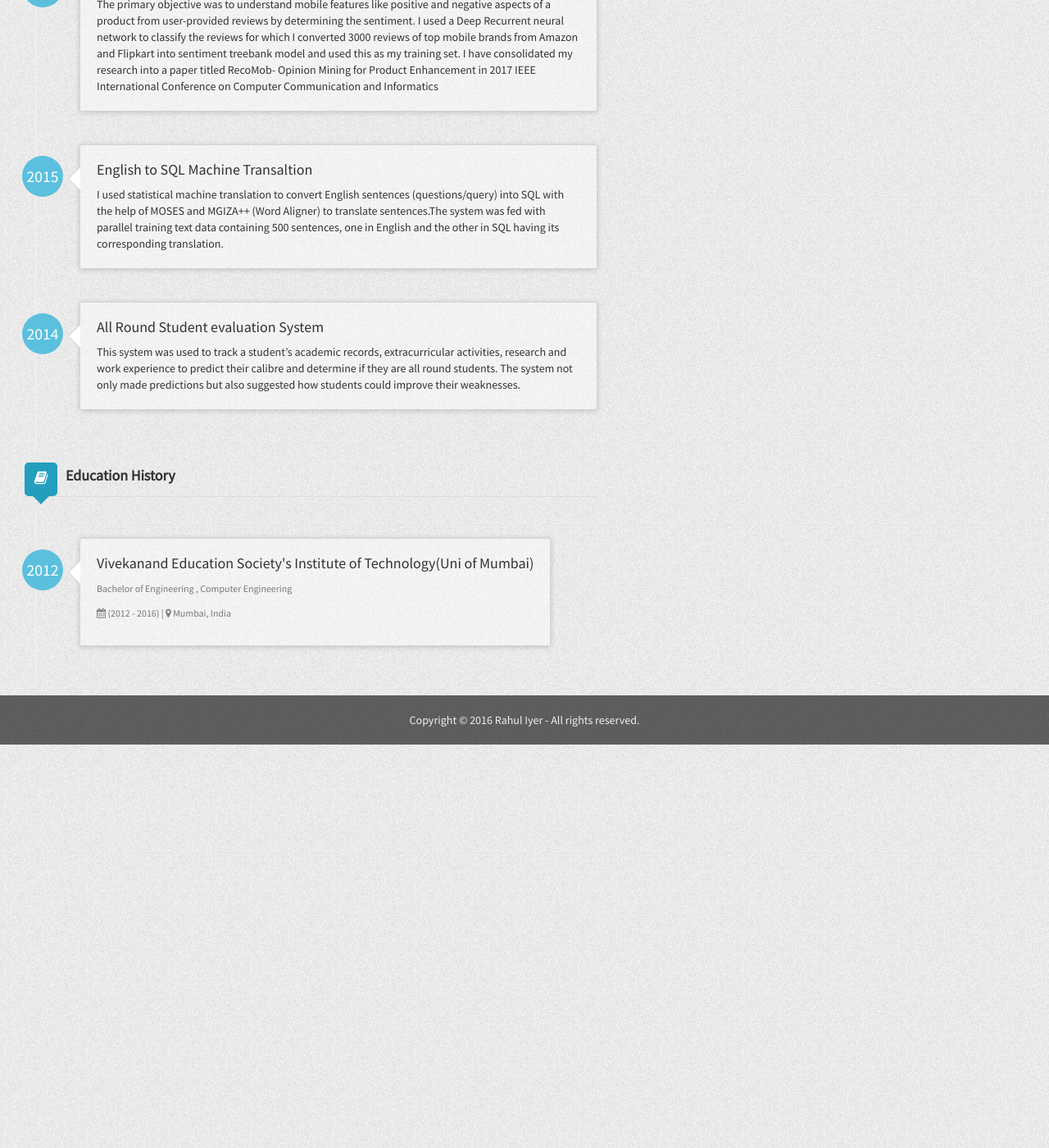
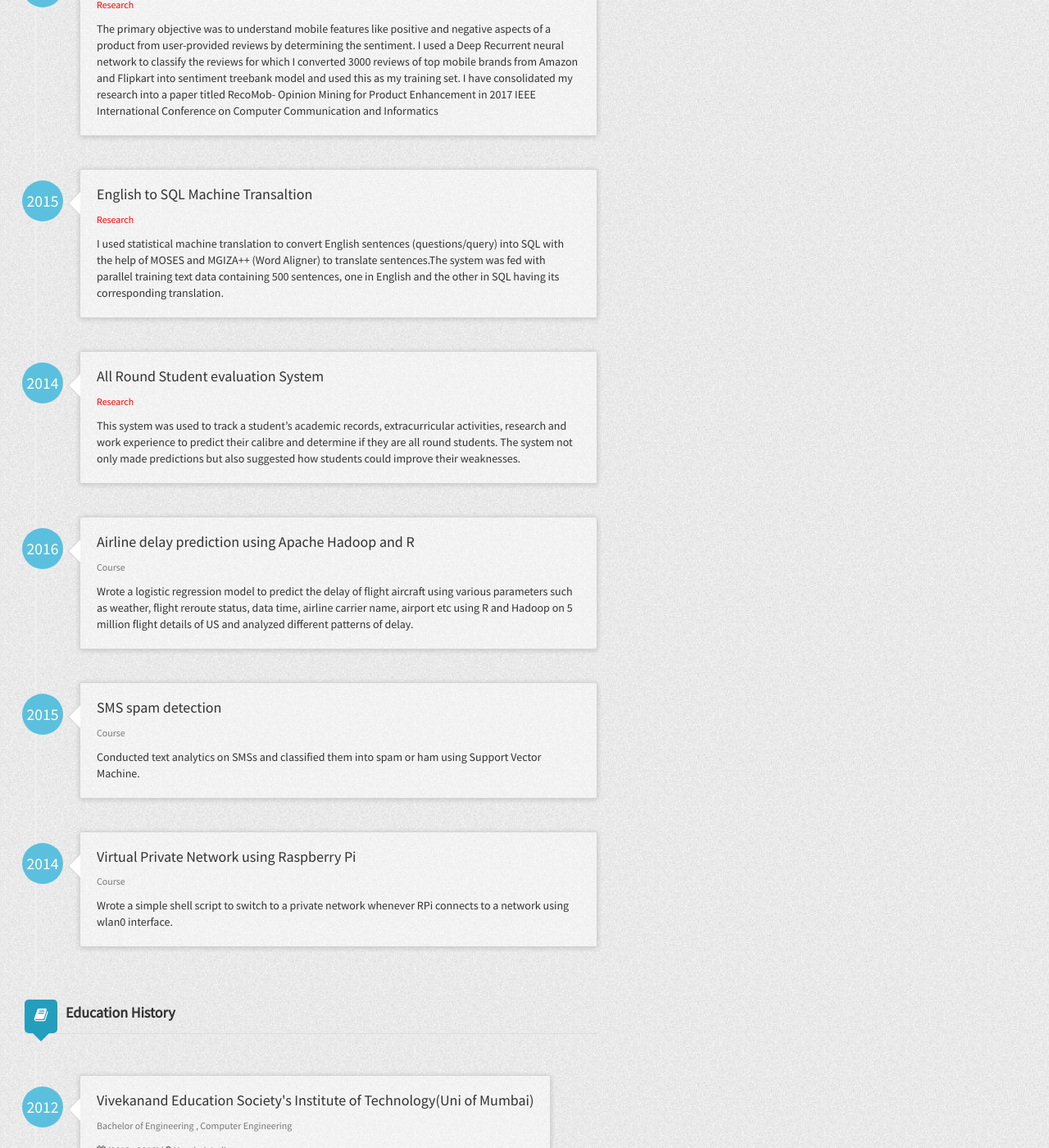
Before and after one commit to rahul-iyer/rahul-iyer.github.io, a Jekyll site: the page built from index.html, in a window 1280 px wide and 1400 px high, scrolled down 1645 px. Shown: the whole window at 82% size. Built offline with Jekyll 4.4.1, drawn with Linux system fonts in a browser that asks for light colours; nearby versions of some CDN libraries.

Commit message:
Initial Commit

```diff
--- a/_config.yml
+++ b/_config.yml
@@ -5,7 +5,7 @@ favicon: /assets/img/my_pic.jpg
 baseurl: https:rahul-iyer.github.io/
 url: https:rahul-iyer.github.io/
 rss_url: /pages/atom.xml
-#google_analytics: UA-63653234-1
+
 
 # Build settings
 markdown: kramdown
@@ -80,16 +80,34 @@ author:
   projects:
     - project1:
       date: 2016
+      research: Y
       title: RecoMob Opinion Mining for Product Enhancement
       description: The primary objective was to understand mobile features like positive and negative aspects of a product from user-provided reviews by determining the sentiment. I used a Deep Recurrent neural network to classify the reviews for which I converted 3000 reviews of top mobile brands from Amazon and Flipkart into sentiment treebank model and used this as my training set. I have consolidated my research into a paper titled RecoMob- Opinion Mining for Product Enhancement in 2017 IEEE International Conference on Computer Communication and Informatics
     - project2:
       date: 2015
+      research: Y
       title: English to SQL Machine Transaltion
       description: I used statistical machine translation to convert English sentences (questions/query) into SQL with the help of MOSES and MGIZA++ (Word Aligner) to translate sentences.The system was fed with parallel training text data containing 500 sentences, one in English and the other in SQL having its corresponding translation.
     - project3:
+      research: Y
       date: 2014
       title: All Round Student evaluation System
       description: This system was used to track a student’s academic records, extracurricular activities, research and work experience to predict their calibre and determine if they are all round students. The system not only made predictions but also suggested how students could improve their weaknesses.
+    - project4:
+      date : 2016
+      course : Y
+      title: Airline delay prediction using Apache Hadoop and R
+      description: Wrote a logistic regression model to predict the delay of flight aircraft using various parameters such as weather, flight reroute status, data time, airline carrier name, airport etc using R and Hadoop on 5 million flight details of US and analyzed different patterns of delay.
+    - project5:
+      date : 2015
+      title : SMS spam detection
+      course: Y
+      description: Conducted text analytics on SMSs and classified them into spam or ham using Support Vector Machine.
+    - project6:
+      date: 2014
+      title : Virtual Private Network using Raspberry Pi
+      course : Y
+      description : Wrote a simple shell script to switch to a private network whenever RPi connects to a network using wlan0 interface.
   languages:
     - language1:
       name: Tamil
--- a/index.html
+++ b/index.html
@@ -57,6 +57,16 @@ layout: default
                                 <div class="timeline-heading">
                                     {% if project.title %}
                                         <h4 class="timeline-title">{{ project.title }}</h4>
+                                        <p>
+
+                                            {% if project.research %}
+                                             <small class="text-muted" style="color:red;">Research</small>
+                                            {% endif %}
+                                            {% if project.course %}
+                                             <small class="text-muted">Course</small>
+                                            {% endif %}
+
+                                    </p>
                                     {% endif %}
                                 </div>
                                 <div class="timeline-body">
```
Also changed, not shown: 2 other files.
